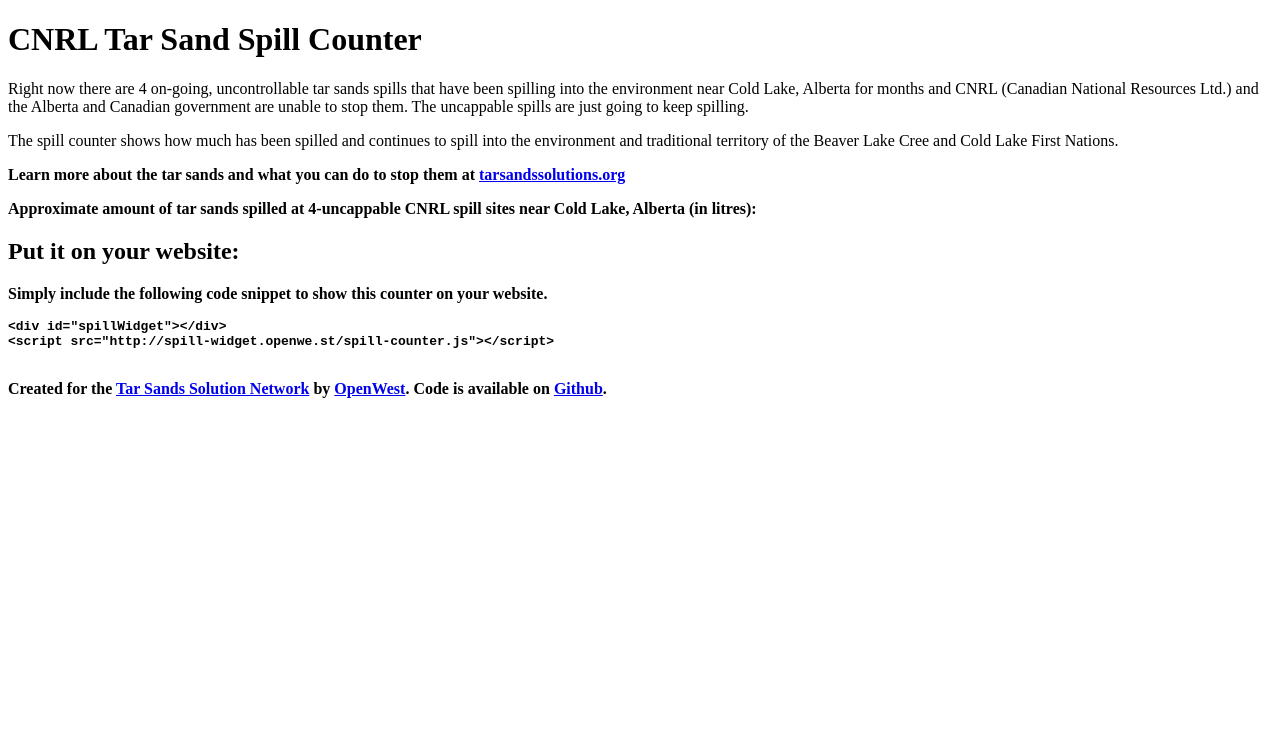
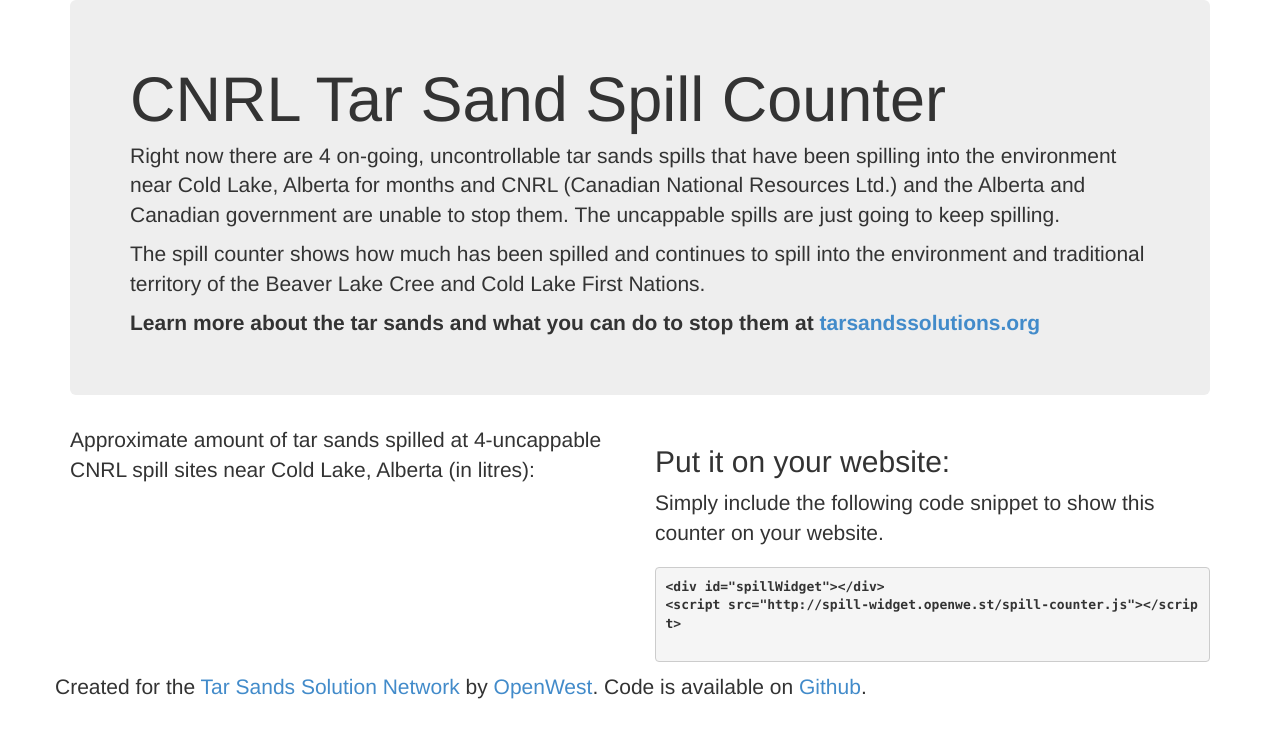
Before and after one commit to lukec/oil-spill-widget, a plain HTML site: page index.html in a window 1280 px wide. Drawn offline with Linux system fonts and the light colour scheme; the site is published under a folder, as on GitHub Pages, so addresses that start at the root find nothing.

Commit message:
Allow local dev without running make install

```diff
--- a/index.html
+++ b/index.html
@@ -9,7 +9,7 @@
     <title>Oil Spill Widget Example Code</title>
 
     <!-- Bootstrap core CSS -->
-    <link href="/css/bootstrap.min.css" rel="stylesheet">
+    <link href="css/bootstrap.min.css" rel="stylesheet">
   </head>
 
   <body>
--- /dev/null
+++ b/spill-counter.js
@@ -0,0 +1 @@
+build/spill-counter.js
```
